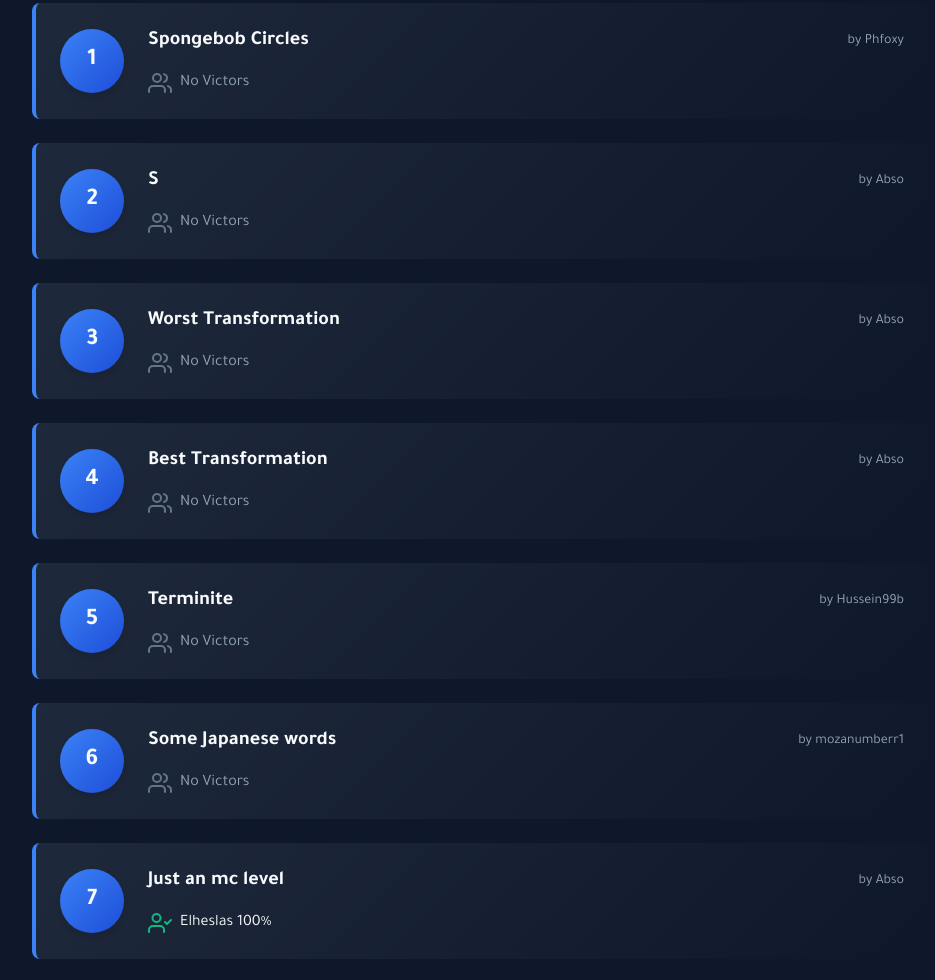
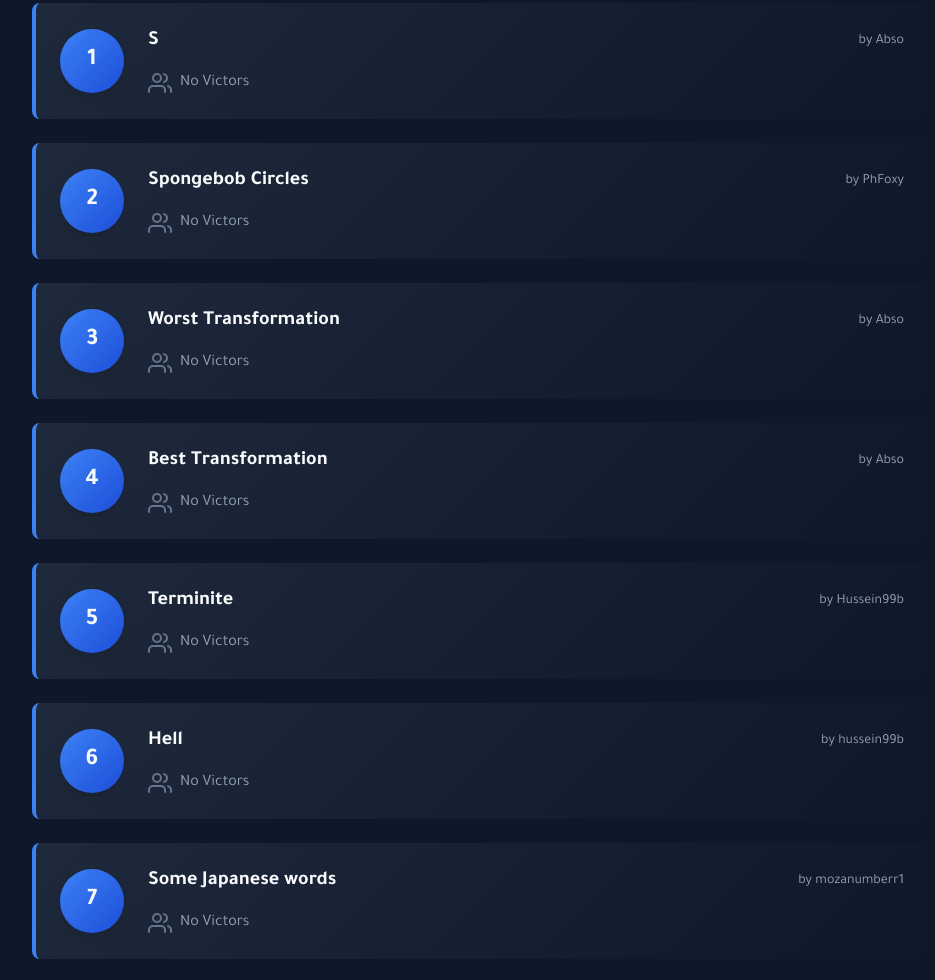
Before and after one commit to arabgdps/demonlist, a plain HTML site: page index.html in a window 1280 px wide. Shown: the part 225-1205 px from the top of the page, without its empty margins (160-1095 px from the left). Drawn offline with nearby package versions, Linux system fonts and the light colour scheme.

Commit message:
Update index.html

```diff
--- a/index.html
+++ b/index.html
@@ -78,8 +78,8 @@
                 </div>
                 <div class="flex-1">
                     <div class="flex flex-col md:flex-row md:items-center md:justify-between gap-2">
-                        <h3 class="text-xl font-bold">Spongebob Circles</h3>
-                        <span class="text-sm text-slate-400">by Phfoxy</span>
+                        <h3 class="text-xl font-bold">S</h3>
+                        <span class="text-sm text-slate-400">by Abso</span>
                     </div>
                     <div class="mt-4 flex items-center">
                         <i data-feather="users" class="no-victor mr-2"></i>
@@ -96,8 +96,8 @@
                 </div>
                 <div class="flex-1">
                     <div class="flex flex-col md:flex-row md:items-center md:justify-between gap-2">
-                        <h3 class="text-xl font-bold">S</h3>
-                        <span class="text-sm text-slate-400">by Abso</span>
+                        <h3 class="text-xl font-bold">Spongebob Circles</h3>
+                        <span class="text-sm text-slate-400">by PhFoxy</span>
                     </div>
                     <div class="mt-4 flex items-center">
                         <i data-feather="users" class="no-victor mr-2"></i>
@@ -166,6 +166,23 @@
                 </div>
                 <div class="flex-1">
                     <div class="flex flex-col md:flex-row md:items-center md:justify-between gap-2">
+                        <h3 class="text-xl font-bold">Hell</h3>
+                        <span class="text-sm text-slate-400">by hussein99b</span>
+                    </div>
+                    <div class="mt-4 flex items-center">
+                        <i data-feather="users" class="no-victor mr-2"></i>
+                        <span class="text-slate-400">No Victors</span>
+                    </div>
+                </div>
+            </div>
+
+            <!-- Demon 2 -->
+            <div class="demon-card rounded-lg p-6 flex flex-col md:flex-row items-start md:items-center gap-6" data-aos="fade-up">
+                <div class="rank-badge w-16 h-16 rounded-full flex items-center justify-center text-2xl font-bold">
+                    7
+                </div>
+                <div class="flex-1">
+                    <div class="flex flex-col md:flex-row md:items-center md:justify-between gap-2">
                         <h3 class="text-xl font-bold">Some Japanese words</h3>
                         <span class="text-sm text-slate-400">by mozanumberr1</span>
                     </div>
@@ -178,7 +195,7 @@
             <!-- Demon 4 -->
             <div class="demon-card rounded-lg p-6 flex flex-col md:flex-row items-start md:items-center gap-6" data-aos="fade-up">
                 <div class="rank-badge w-16 h-16 rounded-full flex items-center justify-center text-2xl font-bold">
-                    7
+                    8
                 </div>
                 <div class="flex-1">
                     <div class="flex flex-col md:flex-row md:items-center md:justify-between gap-2">
@@ -195,7 +212,7 @@
             <!-- Demon 5 -->
             <div class="demon-card rounded-lg p-6 flex flex-col md:flex-row items-start md:items-center gap-6" data-aos="fade-up">
                 <div class="rank-badge w-16 h-16 rounded-full flex items-center justify-center text-2xl font-bold unrated-badge">
-                    8
+                    9
                 </div>
                 <div class="flex-1">
                     <div class="flex flex-col md:flex-row md:items-center md:justify-between gap-2">
@@ -212,7 +229,7 @@
             <!-- Demon 6 -->
             <div class="demon-card rounded-lg p-6 flex flex-col md:flex-row items-start md:items-center gap-6" data-aos="fade-up">
                 <div class="rank-badge w-16 h-16 rounded-full flex items-center justify-center text-2xl font-bold">
-                    9
+                    10
                 </div>
                 <div class="flex-1">
                     <div class="flex flex-col md:flex-row md:items-center md:justify-between gap-2">
@@ -229,7 +246,7 @@
             <!-- Demon 7 -->
             <div class="demon-card rounded-lg p-6 flex flex-col md:flex-row items-start md:items-center gap-6" data-aos="fade-up">
                 <div class="rank-badge w-16 h-16 rounded-full flex items-center justify-center text-2xl font-bold">
-                    10
+                    11
                 </div>
                 <div class="flex-1">
                     <div class="flex flex-col md:flex-row md:items-center md:justify-between gap-2">
```
